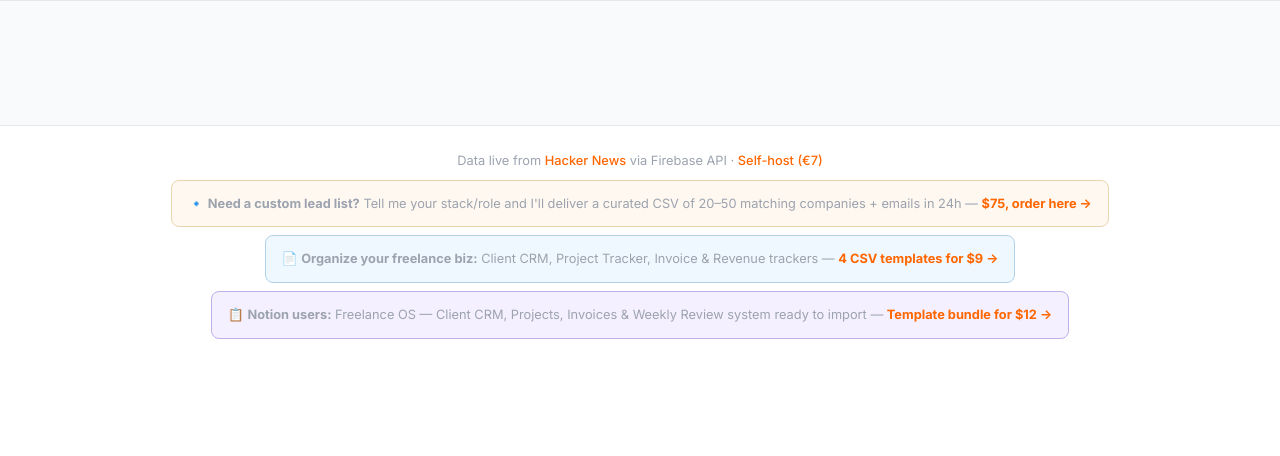
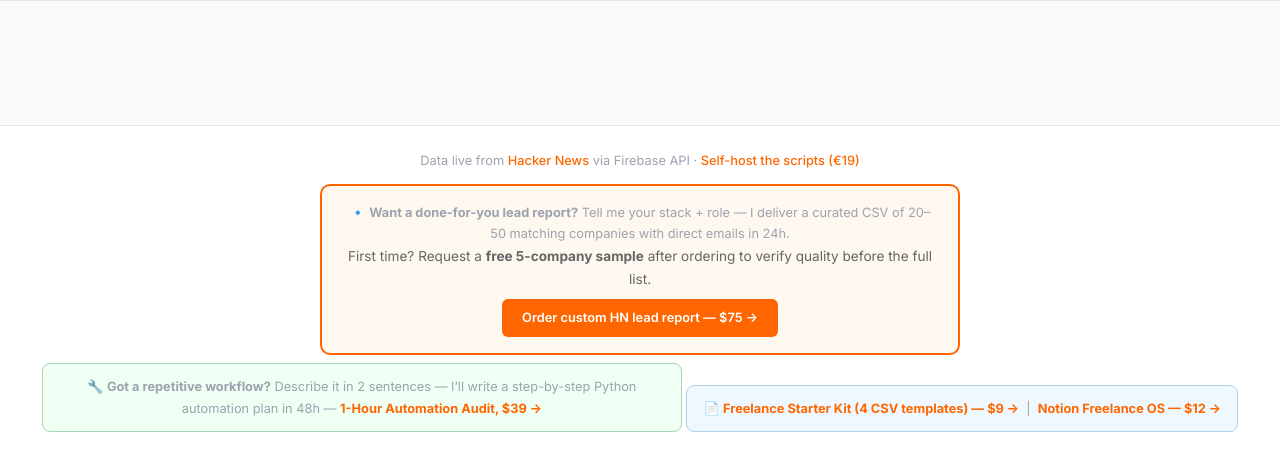
Before and after one commit to lukassbrad/hn-startup-hunter, a Flask app: page / in a window 1280 px wide. Shown: the part 519-975 px from the top of the page. Before the commit the page ends 858 px from the top, so only its background shows below. Run offline with Flask 3, Linux system fonts and the light colour scheme; data that the repository does not hold is empty.

Commit message:
fix: improve footer CTAs - stronger $75 lead report + add $39 audit

```diff
--- a/templates/index.html
+++ b/templates/index.html
@@ -675,22 +675,23 @@
 <footer class="footer">
   <p>
     Data live from <a href="https://news.ycombinator.com" target="_blank">Hacker News</a> via Firebase API &middot;
-    <a href="https://lukassbrad.gumroad.com/l/ggyscy" target="_blank">Self-host (&#8364;7)</a>
+    <a href="https://lukassbrad.gumroad.com/l/ggyscy" target="_blank">Self-host the scripts (&euro;19)</a>
   </p>
-  <p style="margin-top:0.5rem; padding: 0.75rem 1rem; background: #fff8f0; border: 1px solid #e8d5b0; border-radius: 8px; display:inline-block;">
-    &#128313; <strong>Need a custom lead list?</strong>
-    Tell me your stack/role and I'll deliver a curated CSV of 20–50 matching companies + emails in 24h &mdash;
-    <a href="https://lukassbrad.gumroad.com/l/rjtaos" target="_blank"><strong>$75, order here →</strong></a>
+  <p style="margin-top:0.75rem; padding: 1rem 1.25rem; background: #fff8f0; border: 2px solid #ff6600; border-radius: 10px; display:inline-block; max-width:640px;">
+    &#128313; <strong>Want a done-for-you lead report?</strong>
+    Tell me your stack + role &mdash; I deliver a curated CSV of 20&ndash;50 matching companies with direct emails in 24h.<br>
+    <span style="font-size:0.85rem;color:#666;">First time? Request a <strong>free 5-company sample</strong> after ordering to verify quality before the full list.</span><br>
+    <a href="https://lukassbrad.gumroad.com/l/rjtaos" target="_blank" style="display:inline-block;margin-top:0.5rem;padding:8px 20px;background:#ff6600;color:#fff;border-radius:6px;text-decoration:none;font-weight:600;">Order custom HN lead report &mdash; $75 &rarr;</a>
+  </p>
+  <p style="margin-top:0.5rem; padding: 0.75rem 1rem; background: #f0fff4; border: 1px solid #a8d5b5; border-radius: 8px; display:inline-block; max-width:640px;">
+    &#128295; <strong>Got a repetitive workflow?</strong>
+    Describe it in 2 sentences &mdash; I&rsquo;ll write a step-by-step Python automation plan in 48h &mdash;
+    <a href="https://lukassbrad.gumroad.com/l/mkoum" target="_blank"><strong>1-Hour Automation Audit, $39 &rarr;</strong></a>
   </p>
   <p style="margin-top:0.5rem; padding: 0.75rem 1rem; background: #f0f8ff; border: 1px solid #b0d0e8; border-radius: 8px; display:inline-block;">
-    &#128196; <strong>Organize your freelance biz:</strong>
-    Client CRM, Project Tracker, Invoice &amp; Revenue trackers &mdash;
-    <a href="https://lukassbrad.gumroad.com/l/igttj" target="_blank"><strong>4 CSV templates for $9 →</strong></a>
-  </p>
-  <p style="margin-top:0.5rem; padding: 0.75rem 1rem; background: #f5f0ff; border: 1px solid #c0b0e8; border-radius: 8px; display:inline-block;">
-    &#128203; <strong>Notion users:</strong>
-    Freelance OS — Client CRM, Projects, Invoices &amp; Weekly Review system ready to import &mdash;
-    <a href="https://lukassbrad.gumroad.com/l/qjecf" target="_blank"><strong>Template bundle for $12 →</strong></a>
+    &#128196; <a href="https://lukassbrad.gumroad.com/l/igttj" target="_blank"><strong>Freelance Starter Kit (4 CSV templates) &mdash; $9 &rarr;</strong></a>
+    &nbsp;|&nbsp;
+    <a href="https://lukassbrad.gumroad.com/l/qjecf" target="_blank"><strong>Notion Freelance OS &mdash; $12 &rarr;</strong></a>
   </p>
 </footer>
 
```
